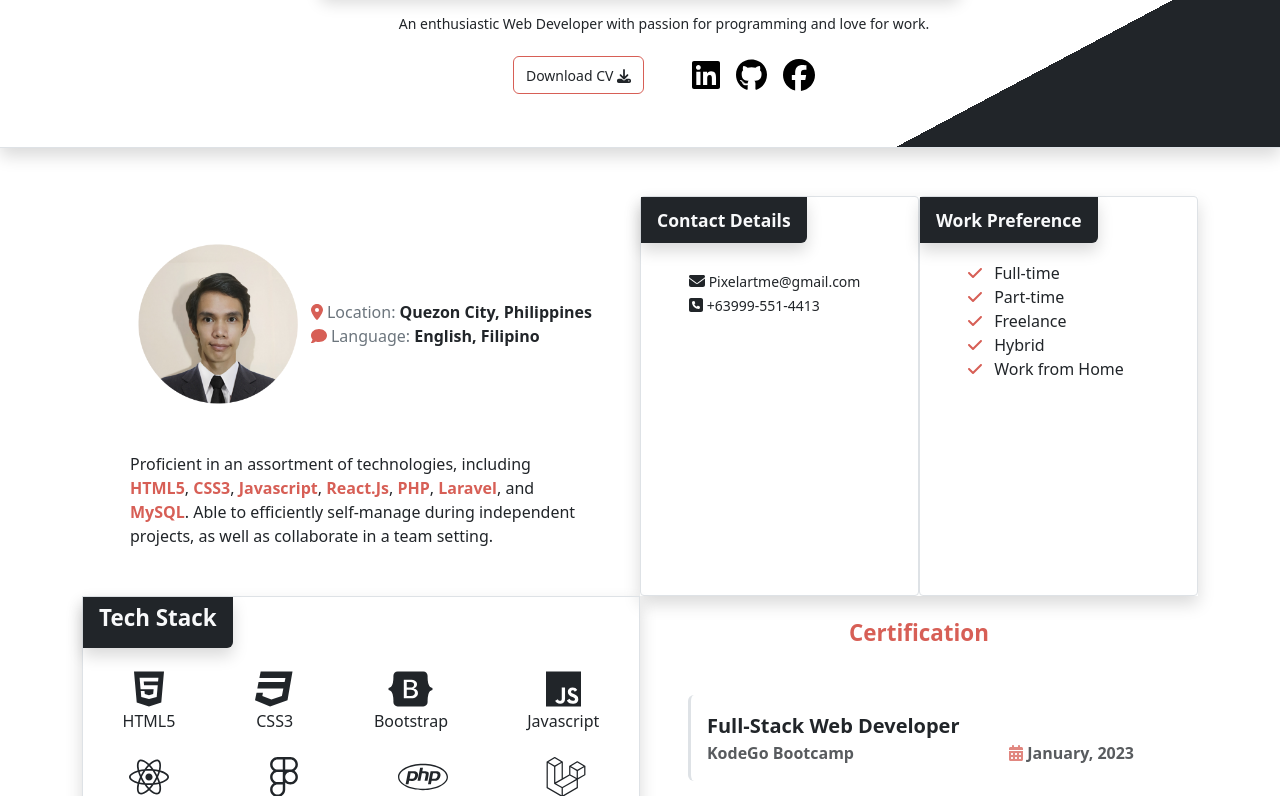
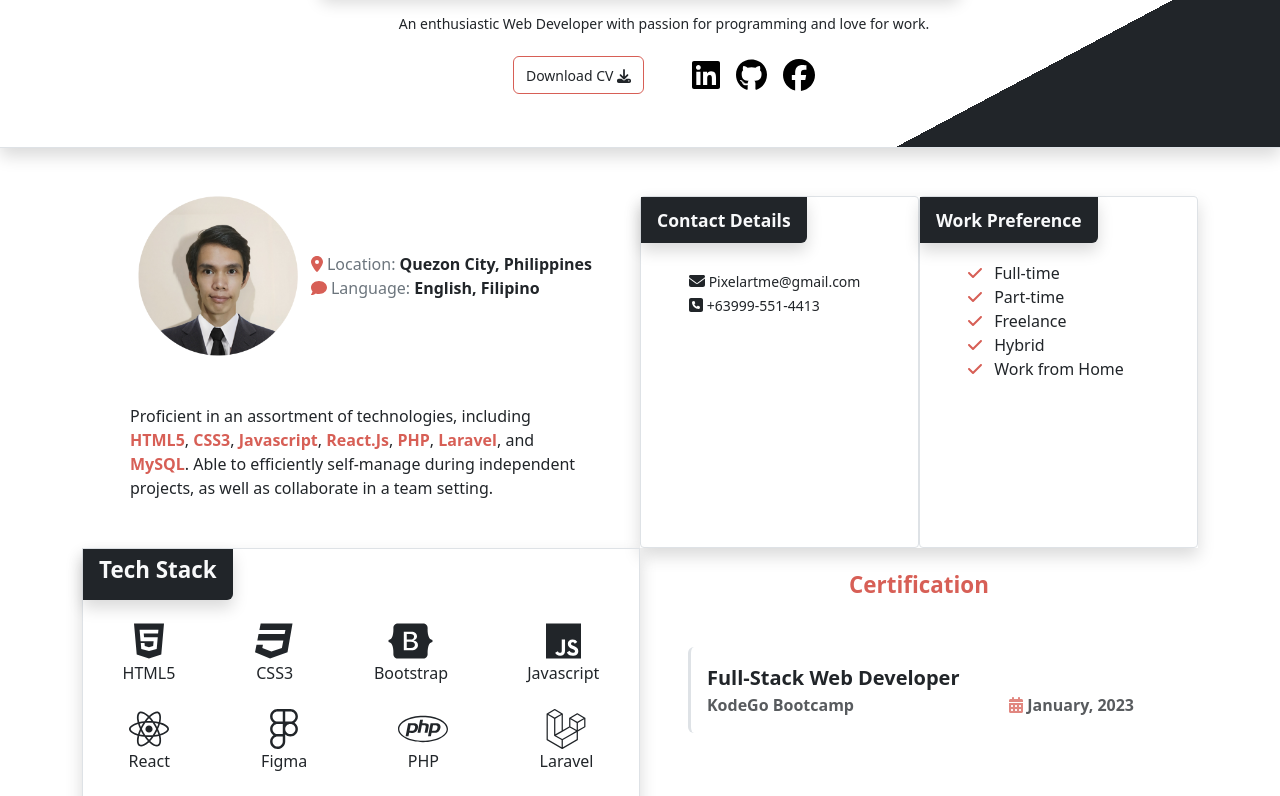
Before and after one commit to ricesush/portfoliov2, a React (Vite) app: page / in a window 1280 px wide. Shown: the part 589-1385 px from the top of the page. Built offline with nearby package versions, Linux system fonts and the light colour scheme.

Commit message:
removed pt

```diff
--- a/src/components/AboutSection.jsx
+++ b/src/components/AboutSection.jsx
@@ -5,7 +5,7 @@ import myImage from '../assets/profilePic.png';
 const AboutSection = () => {
   return (
     <section className='col-lg-6 rounded-1'>
-      <div className='p-5 fw-lighter'>
+      <div className='p-5 pt-0 fw-lighter'>
         <div className='d-md-flex align-items-center justify-content-around'>
           <img src={myImage} className='img-size mx-auto'></img>
           <div className='text-lg-start text-center ps-1'>
```
